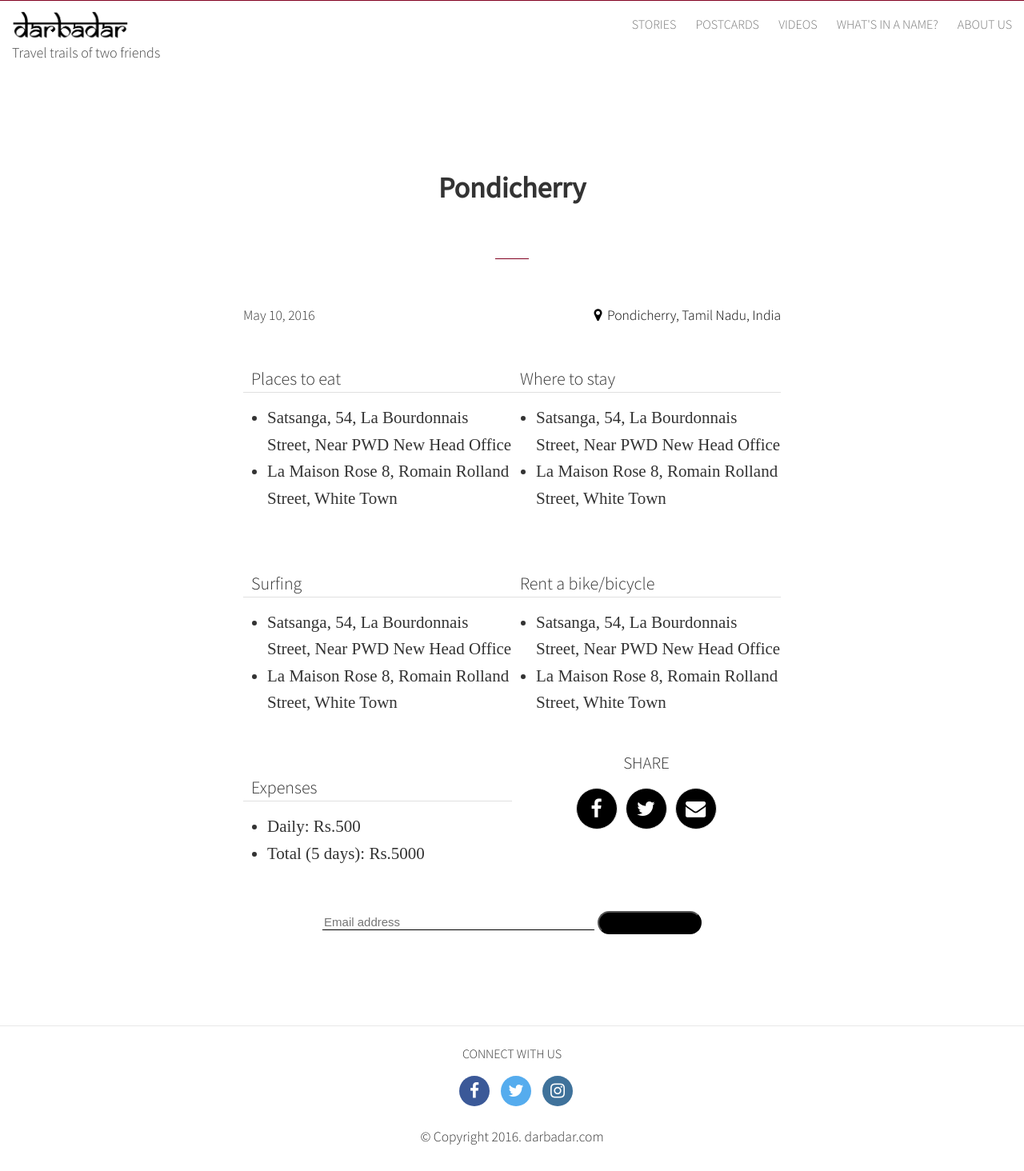
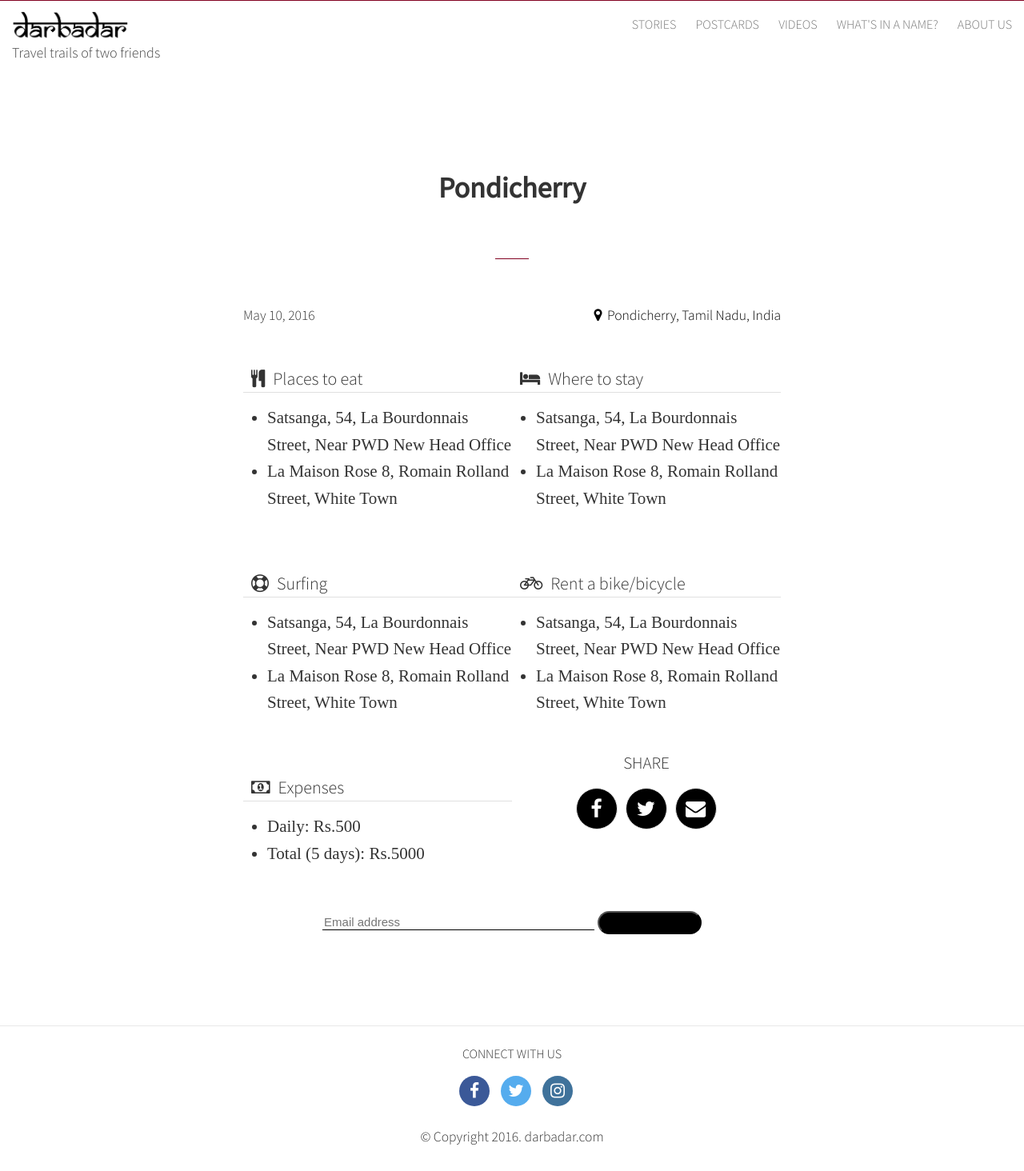
Before and after one commit to harshac/darbadar, a Jekyll site: the page built from _posts/guides/2016-05-10-dummy.md, in a window 1280 px wide. Shown: the whole page at 80% size. Built offline with Jekyll 4.4.1, drawn with Linux system fonts in a browser that asks for light colours; nearby versions of some CDN libraries; some web fonts are replaced; comment, search, counter and statistics services are not loaded.

Commit message:
Added icons to guide sections

```diff
--- a/_posts/guides/2016-05-10-dummy.md
+++ b/_posts/guides/2016-05-10-dummy.md
@@ -12,7 +12,7 @@ published: true
 galleryEnabled: false
 ---
 {::options parse_block_html="true" /}
-<section id="food" class="guide-section">
+<section class="guide-section food">
 ### Places to eat ###
 
 * Satsanga,
@@ -32,7 +32,7 @@ galleryEnabled: false
 
 </section>
 
-<section class="guide-section actvities">
+<section class="guide-section water-sport">
 ### Surfing ###
 
 * Satsanga,
@@ -42,7 +42,7 @@ galleryEnabled: false
 
 </section>
 
-<section class="guide-section local-transport">
+<section class="guide-section bicycle">
 ### Rent a bike/bicycle ###
 
 * Satsanga,
--- a/_sass/_guide.scss
+++ b/_sass/_guide.scss
@@ -38,3 +38,35 @@
     }
     @extend %clearfix;
 }
+
+
+.guide-section h3{
+    position:relative;
+}
+
+.guide-section h3:before {
+    font-family: FontAwesome;
+    top:0;
+    left:-5px;
+    padding-right:10px;
+}
+
+.hotels h3:before {
+    content: "\f236";
+}
+
+.food h3:before {
+    content: "\f0f5";
+}
+
+.bicycle h3:before {
+    content: "\f206";
+}
+
+.water-sport h3:before {
+    content: "\f1cd";
+}
+
+.expenses h3:before {
+    content: "\f0d6";
+}
```
Lines whose indentation alone changed are shown as unchanged.
